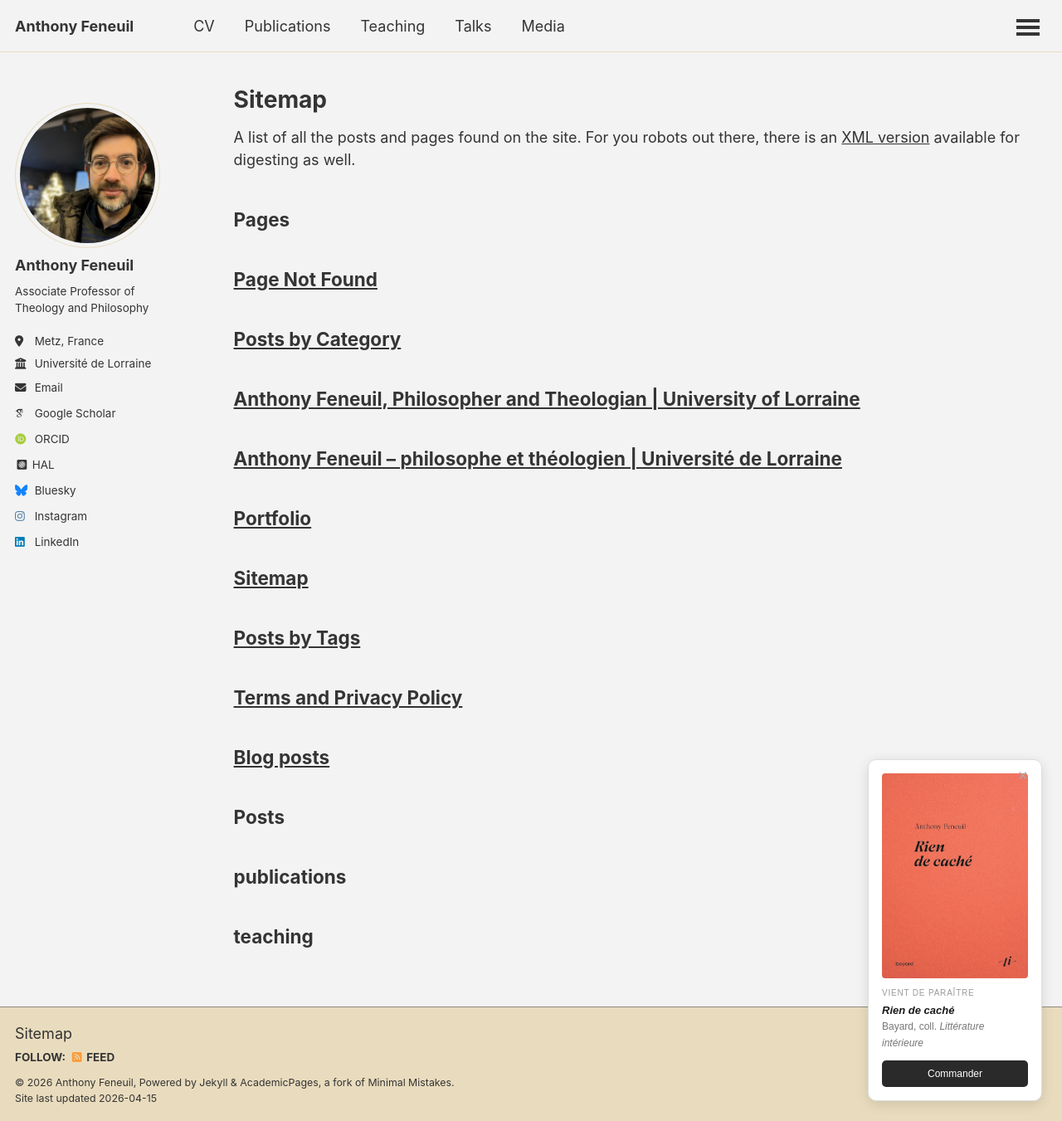
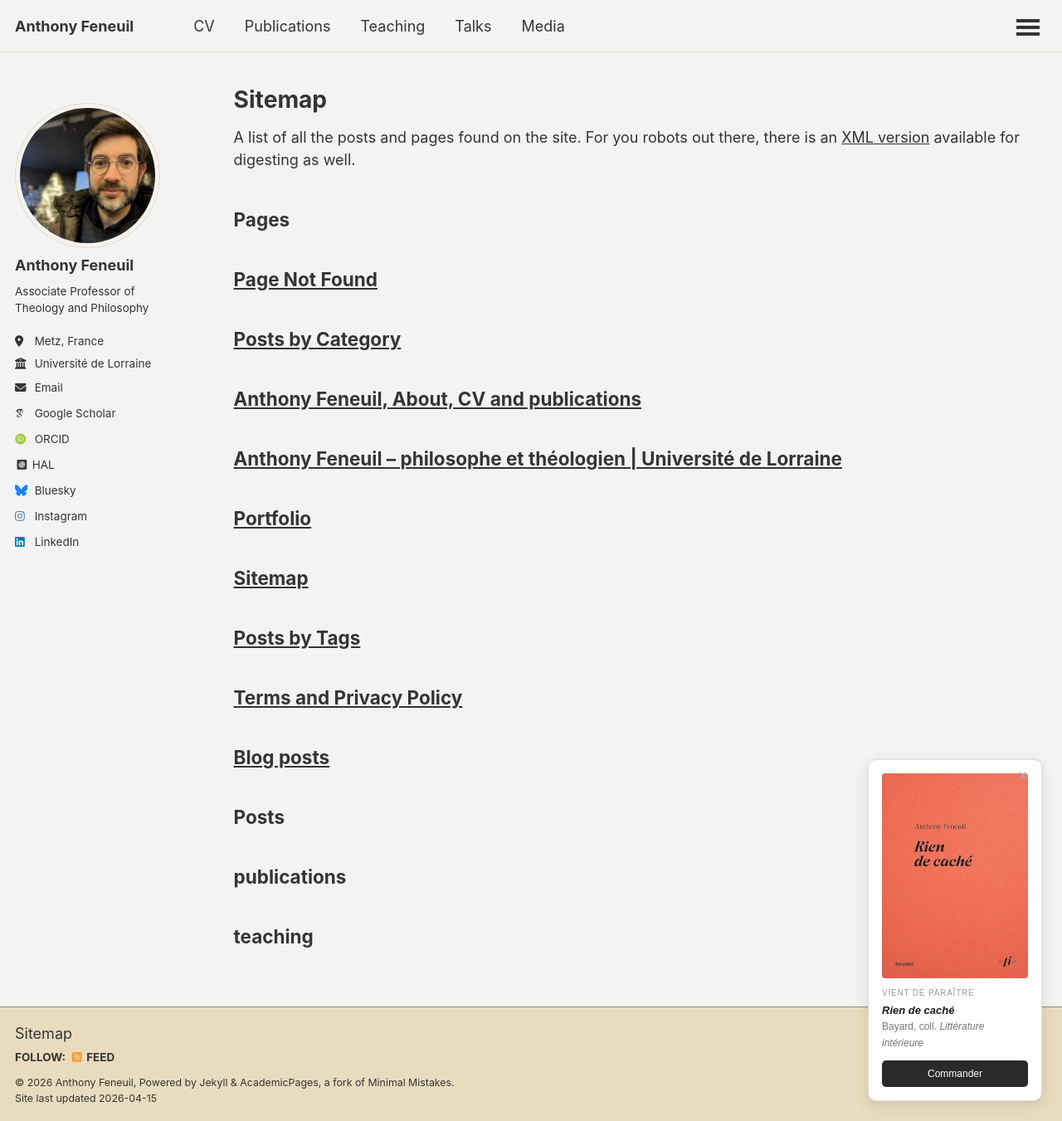
Before and after one commit to anfnl/anfnl.github.io, a Jekyll site: the page built from _pages/sitemap.md, in a window 1280 px wide and 1351 px high. Shown: the whole window at 83% size. Built offline with Jekyll 4.4.1, drawn with Linux system fonts in a browser that asks for light colours; some web fonts are replaced; a script that is not in the unit is left out.

Commit message:
Update index.md

```diff
--- a/en/index.md
+++ b/en/index.md
@@ -1,6 +1,6 @@
 ---
 permalink: /en/
-title: "Anthony Feneuil, Philosopher and Theologian | University of Lorraine"
+title: "Anthony Feneuil, About, CV and publications"
 layout: single
 description: "Academic website of Anthony Feneuil, Associate Professor in theology and philosophy at the University of Lorraine and member of the Institut Universitaire de France."
 author_profile: true
```
